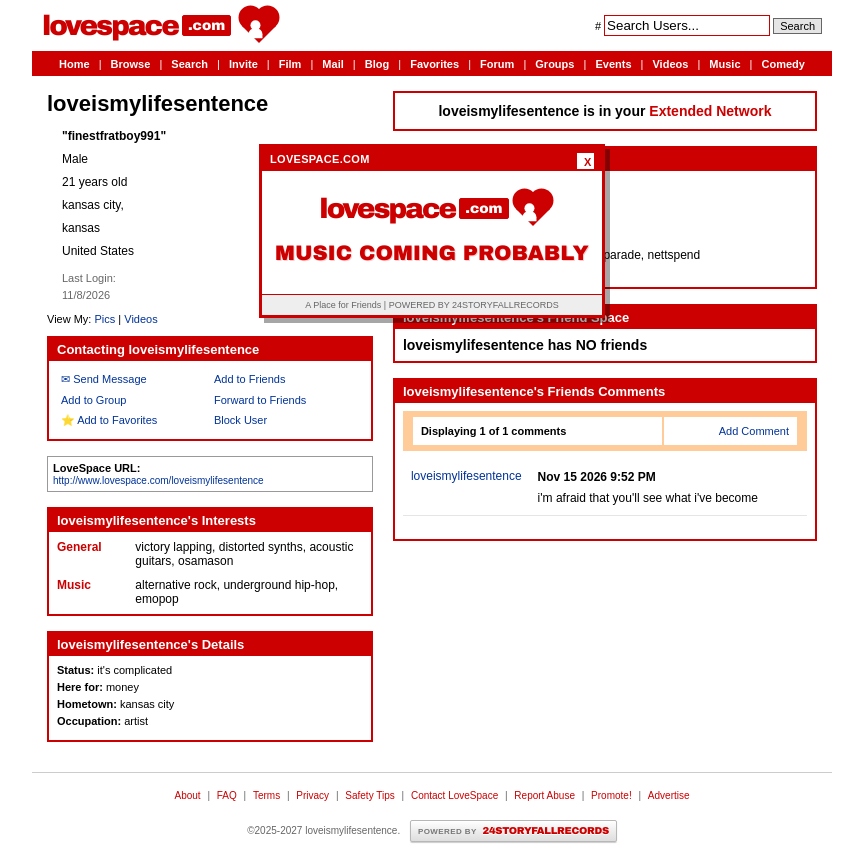
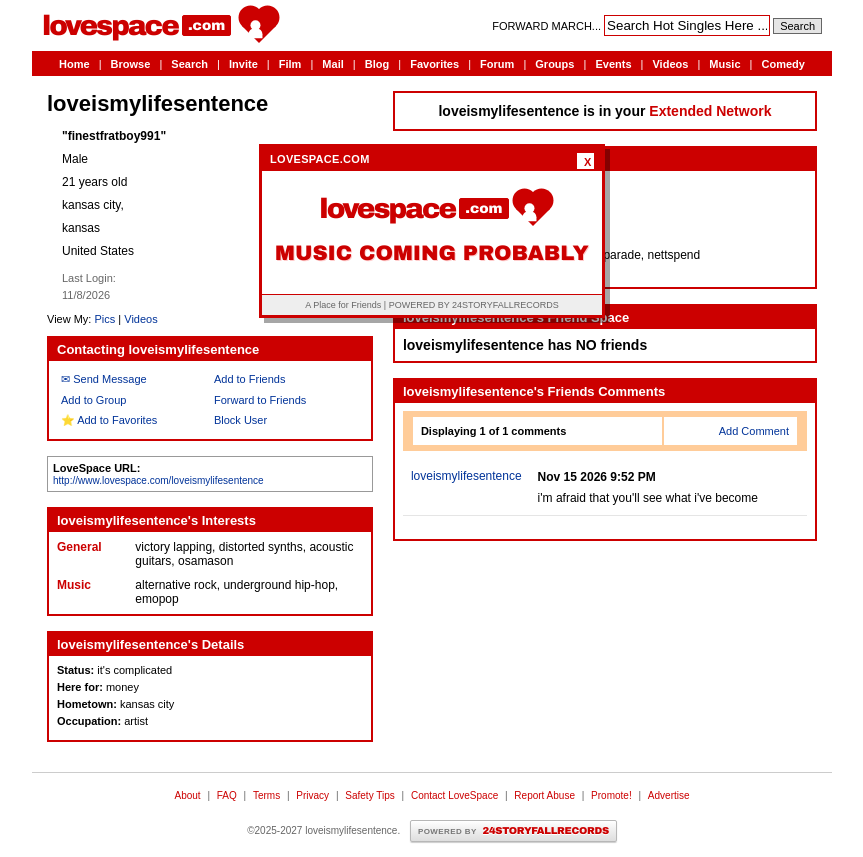
Before and after one commit to stinkyemoboy2-dev/cff, a plain HTML site: page index.html in a window 1280 px wide. Shown: the whole page, without its empty margins (208-1071 px from the left). Drawn offline with Linux system fonts and the light colour scheme.

Commit message:
Update index.html

```diff
--- a/index.html
+++ b/index.html
@@ -478,8 +478,8 @@ a:hover { color: #cc0000; text-decoration: underline; }
 <div class="heart-wrapper"><div class="heart-avatar-mask"></div></div>
 </td>
 <td class="search-cell">
-#
-<input type="text" value="Search Users...">
+FORWARD MARCH...
+<input type="text" value="Search Hot Singles Here ...">
 <input type="submit" value="Search">
 </td>
 </tr>
```
